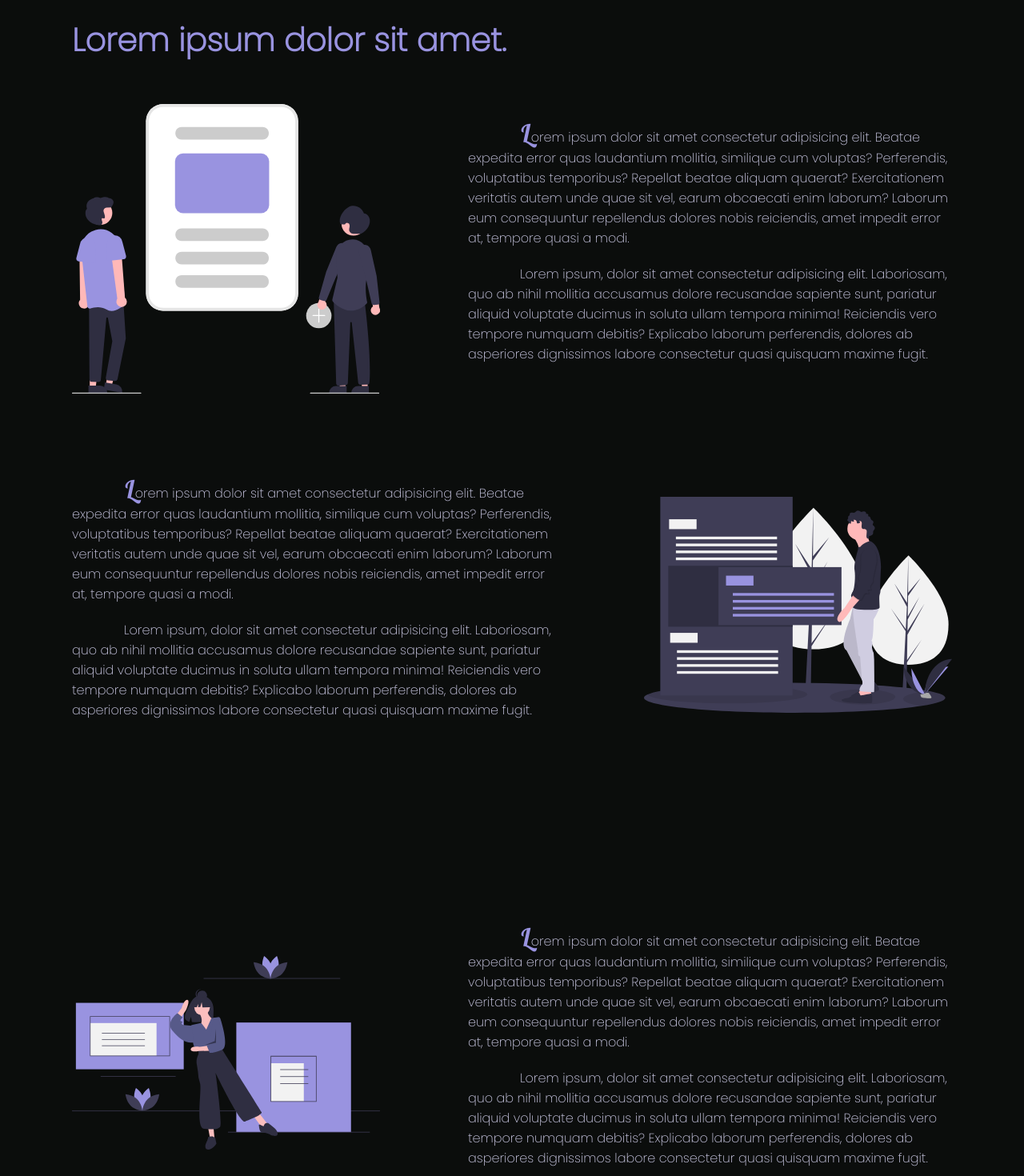
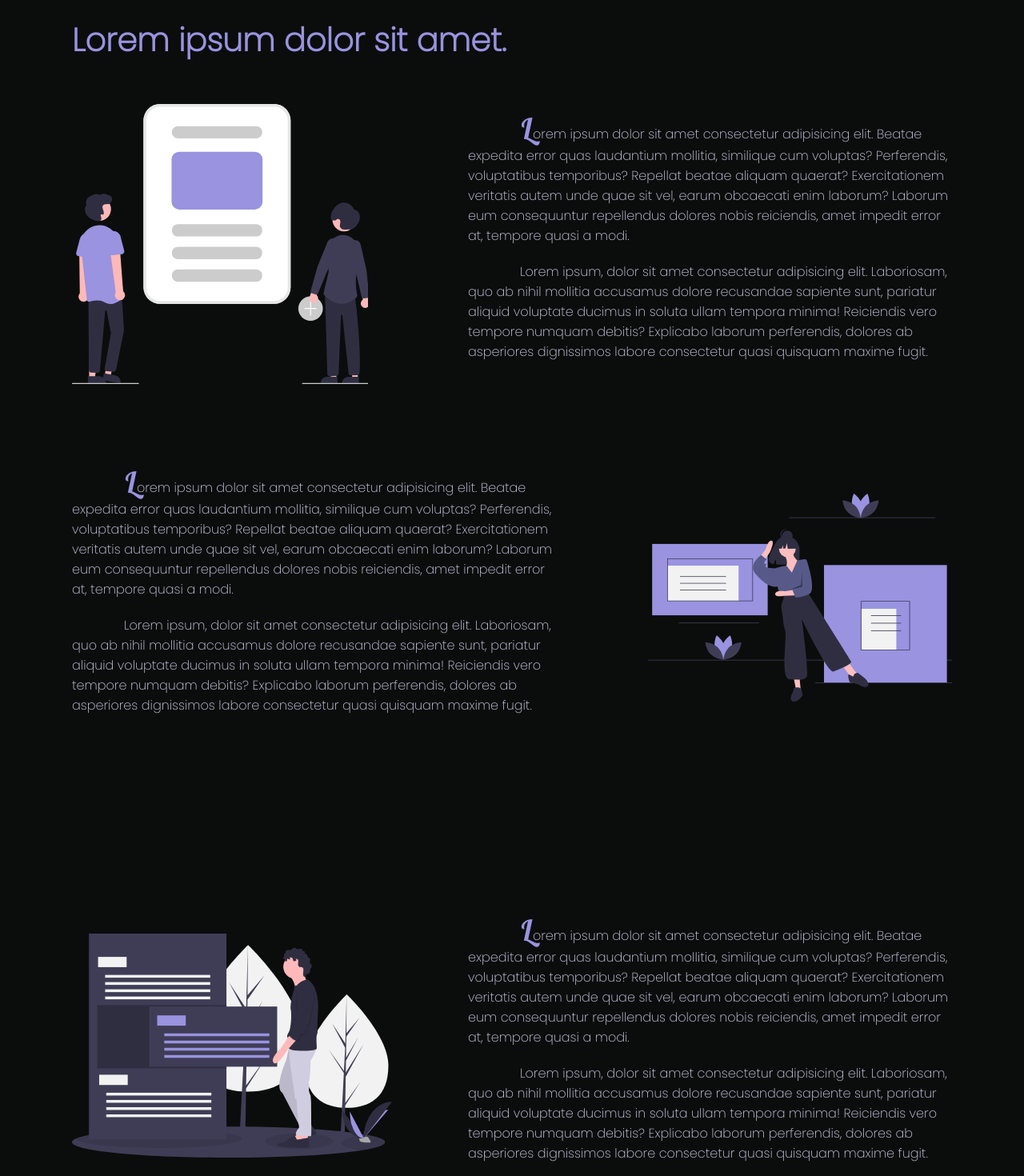
Before and after one commit to Camrado/Blog-Wibako, a Vue app: page / in a window 1280 px wide. Shown: the part 880-2350 px from the top of the page at 80% size. Built offline with nearby package versions, Linux system fonts and the light colour scheme.

Commit message:
Changed all img's with blocks with background-image css property

```diff
--- a/src/views/About.vue
+++ b/src/views/About.vue
@@ -15,19 +15,19 @@
     <aside class="about__contacts" :style="state.style">
       <ul class="about__contacts_list">
         <li class="about__contacts_elem">
-          <img src="@/assets/icons/instagram.svg" alt="Instagram" class="about__contacts_social-logo" />
+          <div class="about__contacts_social-logo instagram"></div>
           <p class="about__contacts_social-name">Instagram</p>
         </li>
         <li class="about__contacts_elem">
-          <img src="@/assets/icons/facebook.svg" alt="Facebook" class="about__contacts_social-logo" />
+          <div class="about__contacts_social-logo facebook"></div>
           <p class="about__contacts_social-name">Facebook</p>
         </li>
         <li class="about__contacts_elem">
-          <img src="@/assets/icons/twitter.svg" alt="Twitter" class="about__contacts_social-logo" />
+          <div class="about__contacts_social-logo twitter"></div>
           <p class="about__contacts_social-name">Twitter</p>
         </li>
         <li class="about__contacts_elem">
-          <img src="@/assets/icons/whatsapp.svg" alt="Whatsapp" class="about__contacts_social-logo" />
+          <div class="about__contacts_social-logo whatsapp"></div>
           <p class="about__contacts_social-name">Whatsapp</p>
         </li>
       </ul>
@@ -66,7 +66,7 @@ export default {
       } else if (window.pageYOffset + window.innerHeight >= document.body.scrollHeight - document.querySelector(".footer").clientHeight) {
         changeStyleOfContacts("absolute", null, "0", "30px");
       } else {
-        changeStyleOfContacts("fixed", "50%", "calc((100% - 1150px) / 2 + 2px)", null);
+        changeStyleOfContacts("fixed", "50%", "calc((100% - 1100px) / 2)", null);
       }
     }
 
@@ -110,7 +110,7 @@ export default {
 
       &:first-letter {
         font-family: "Lobster Two", cursive;
-        font-size: 30px;
+        font-size: 35px;
         color: $accent;
       }
     }
@@ -124,7 +124,7 @@ export default {
   }
 
   &__contacts {
-    width: 10%;
+    width: 121px;
 
     &_list {
       display: flex;
@@ -135,6 +135,7 @@ export default {
     &_elem {
       display: flex;
       align-items: center;
+      justify-content: space-between;
       margin-bottom: 20px;
       cursor: pointer;
       transition: 0.5s;
@@ -147,7 +148,23 @@ export default {
 
     &_social-logo {
       width: 30px;
+      height: 30px;
       margin-right: 10px;
+      background-repeat: no-repeat;
+      background-size: cover;
+    }
+
+    .instagram {
+      background-image: url("../assets/icons/instagram.svg");
+    }
+    .facebook {
+      background-image: url("../assets/icons/facebook.svg");
+    }
+    .twitter {
+      background-image: url("../assets/icons/twitter.svg");
+    }
+    .whatsapp {
+      background-image: url("../assets/icons/whatsapp.svg");
     }
   }
 }
--- a/src/views/Home.vue
+++ b/src/views/Home.vue
@@ -16,7 +16,7 @@
               perferendis, dolores ab asperiores dignissimos labore consectetur quasi quisquam maxime fugit.
             </p>
           </div>
-          <img src="../assets/homepage/blog-post.svg" alt="Blog post" class="information__content_img" />
+          <div class="information__content_img first-sec-img"></div>
         </div>
       </div>
     </section>
@@ -36,7 +36,7 @@
               perferendis, dolores ab asperiores dignissimos labore consectetur quasi quisquam maxime fugit.
             </p>
           </div>
-          <img src="../assets/homepage/blog-post-2.svg" alt="Blog post" class="information__content_img" />
+          <div class="information__content_img third-sec-img"></div>
         </div>
       </div>
     </section>
@@ -56,7 +56,7 @@
               perferendis, dolores ab asperiores dignissimos labore consectetur quasi quisquam maxime fugit.
             </p>
           </div>
-          <img src="../assets/homepage/blog-post-3.svg" alt="Blog post" class="information__content_img" />
+          <div class="information__content_img second-sec-img"></div>
         </div>
       </div>
     </section>
@@ -90,14 +90,29 @@ export default {
 
       &:first-letter {
         font-family: "Lobster Two", cursive;
-        font-size: 30px;
+        font-size: 35px;
         color: $accent;
       }
     }
 
     &_img {
-      width: 35%;
-      user-select: none;
+      background-repeat: no-repeat;
+      background-size: cover;
+    }
+    .first-sec-img {
+      width: 370px;
+      height: 350px;
+      background-image: url("../assets/homepage/blog-post.svg");
+    }
+    .second-sec-img {
+      width: 400px;
+      height: 280px;
+      background-image: url("../assets/homepage/blog-post-2.svg");
+    }
+    .third-sec-img {
+      width: 380px;
+      height: 260px;
+      background-image: url("../assets/homepage/blog-post-3.svg");
     }
   }
 
--- a/src/views/Post.vue
+++ b/src/views/Post.vue
@@ -48,7 +48,7 @@ export default {
 
     &:first-letter {
       font-family: "Lobster Two", cursive;
-      font-size: 30px;
+      font-size: 35px;
       color: $accent;
     }
   }
```
Also changed, not shown: src/assets/pictures/about-us-1.png.
